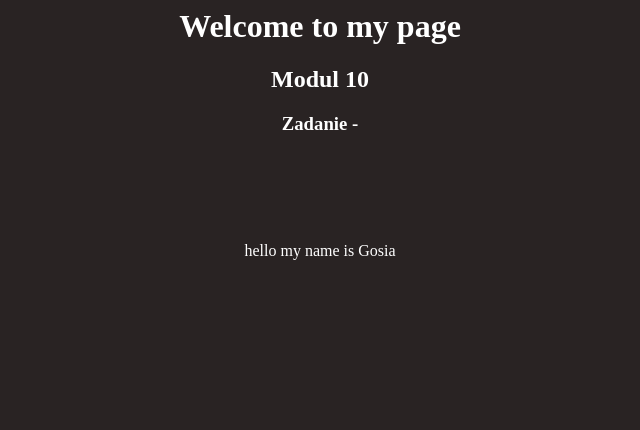
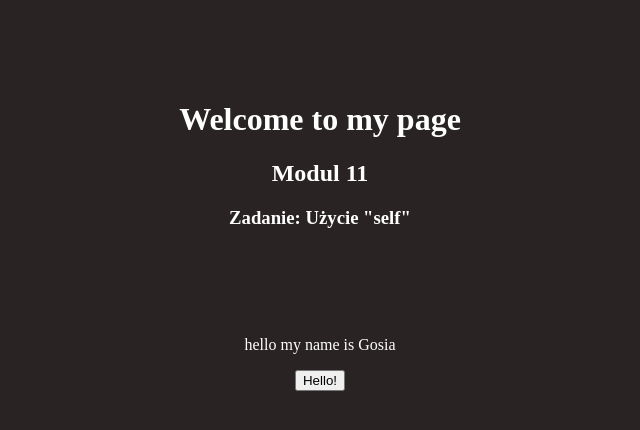
Before and after one commit to mkudlak/Modul-11, a plain HTML site: page zad2/index.html in a window 1280 px wide. Shown: the whole page, without its empty margins (320-960 px from the left). Drawn offline with nearby package versions, Linux system fonts and the light colour scheme.

Commit message:
Create script for exe2

```diff
--- a/zad2/index.html
+++ b/zad2/index.html
@@ -3,11 +3,13 @@
       <meta charset="utf-8">
       <title>Page title</title>
       <link rel="stylesheet" href="css/style.css">
+      <script src="https://ajax.googleapis.com/ajax/libs/jquery/3.2.1/jquery.min.js"></script>
     </head>
     <body>
+      <br><br><br><br>
       <h1>Welcome to my page</h1>
-      <h2>Modul 10</h2>
-      <h3>Zadanie -    </h3>
+      <h2>Modul 11</h2>
+      <h3>Zadanie: Użycie "self"</h3>
       <br><br><br><br>
         <p>hello my name is Gosia </p>
 
--- a/zad2/js/scripts.js
+++ b/zad2/js/scripts.js
@@ -0,0 +1,18 @@
+function Button(text) {
+	this.text = text || 'Hello';
+}
+
+Button.prototype = {
+	create: function() {
+        var self = this;
+        this.$element = $('<button>');
+        this.$element.text(this.text);
+        this.$element.click(function() {
+            alert(self.text);
+        });
+        $('body').append(this.$element);
+    }
+}
+
+var btn1 = new Button('Hello!');
+btn1.create();
```
